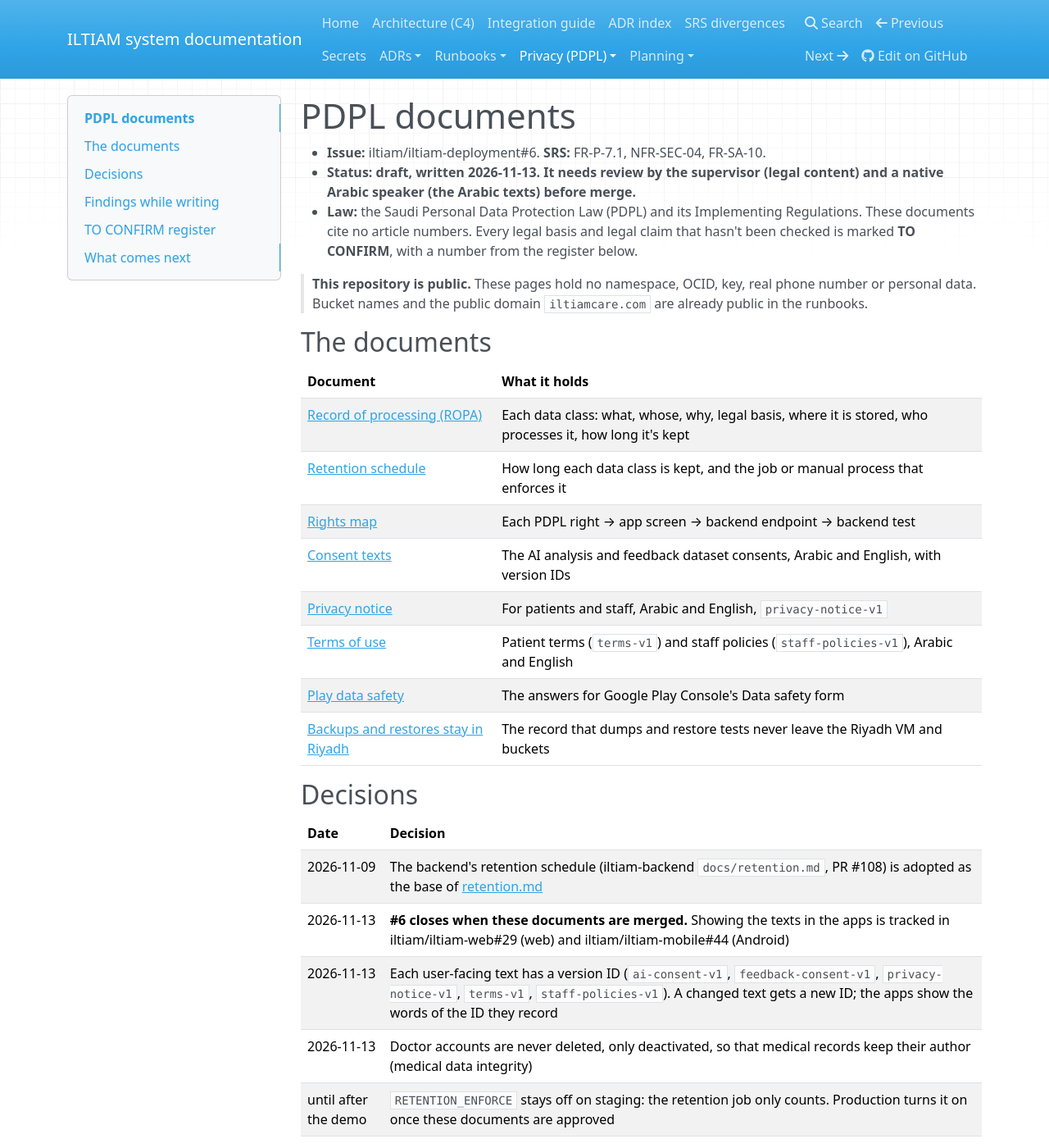
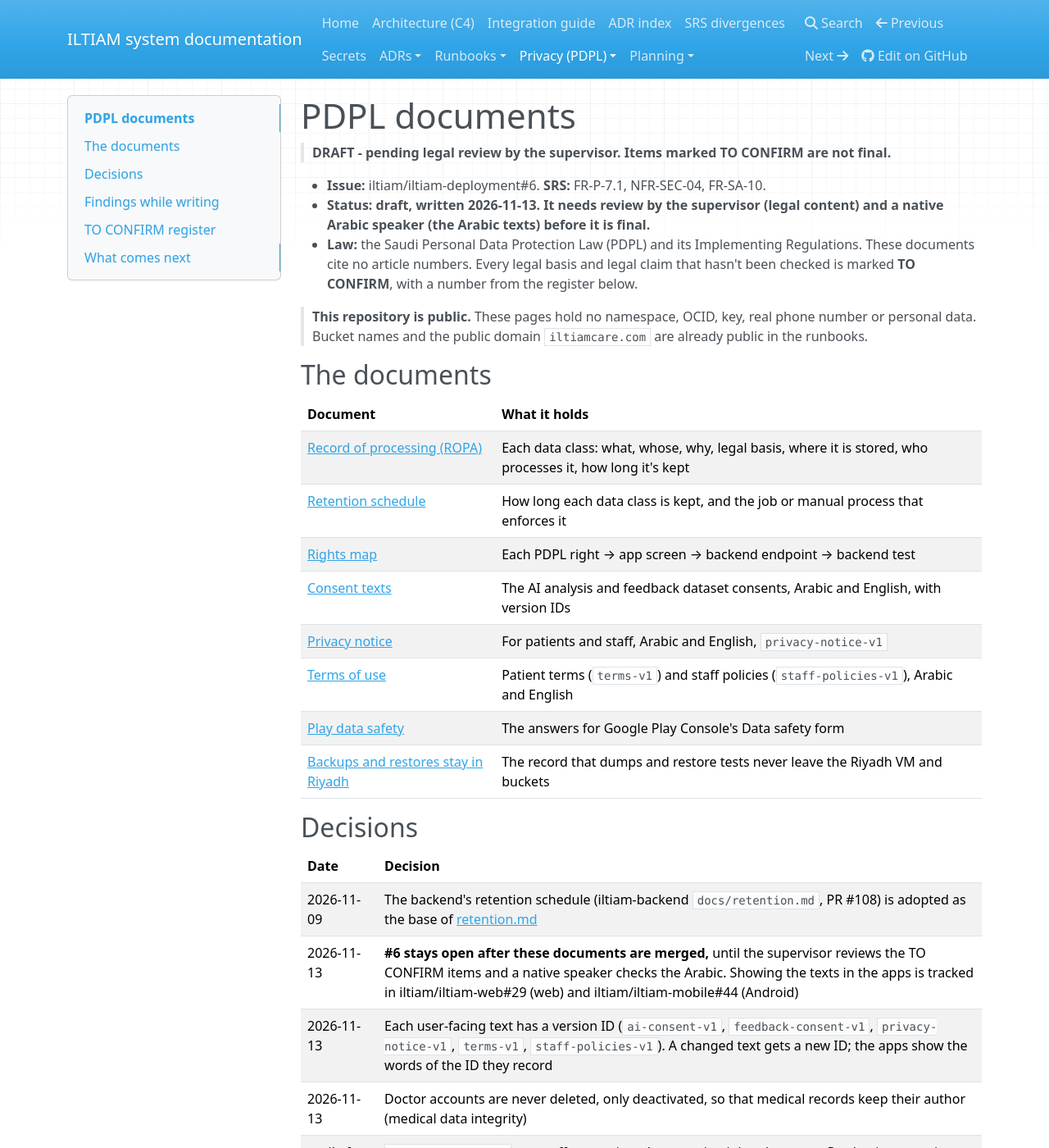
Before and after one commit to iltiam/iltiam-deployment, an MkDocs documentation site: the page built from docs/privacy/index.md, in a window 1280 px wide and 1400 px high. Shown: the whole window at 82% size. Built offline with MkDocs 1.6.1, drawn with Linux system fonts in a browser that asks for light colours.

Commit message:
docs(privacy): mark the PDPL documents as a draft pending legal review
Refs #6

```diff
--- a/docs/privacy/index.md
+++ b/docs/privacy/index.md
@@ -1,7 +1,9 @@
 # PDPL documents
 
+> **DRAFT - pending legal review by the supervisor. Items marked TO CONFIRM are not final.**
+
 - **Issue:** iltiam/iltiam-deployment#6. **SRS:** FR-P-7.1, NFR-SEC-04, FR-SA-10.
-- **Status:** **draft, written 2026-11-13. It needs review by the supervisor (legal content) and a native Arabic speaker (the Arabic texts) before merge.**
+- **Status:** **draft, written 2026-11-13. It needs review by the supervisor (legal content) and a native Arabic speaker (the Arabic texts) before it is final.**
 - **Law:** the Saudi Personal Data Protection Law (PDPL) and its Implementing Regulations. These documents cite no article numbers. Every legal basis and legal claim that hasn't been checked is marked **TO CONFIRM**, with a number from the register below.
 
 > **This repository is public.** These pages hold no namespace, OCID, key, real phone number or personal data. Bucket names and the public domain `iltiamcare.com` are already public in the runbooks.
@@ -24,7 +26,7 @@
 | Date | Decision |
 |---|---|
 | 2026-11-09 | The backend's retention schedule (iltiam-backend `docs/retention.md`, PR #108) is adopted as the base of [retention.md](retention.md) |
-| 2026-11-13 | **#6 closes when these documents are merged.** Showing the texts in the apps is tracked in iltiam/iltiam-web#29 (web) and iltiam/iltiam-mobile#44 (Android) |
+| 2026-11-13 | **#6 stays open after these documents are merged,** until the supervisor reviews the TO CONFIRM items and a native speaker checks the Arabic. Showing the texts in the apps is tracked in iltiam/iltiam-web#29 (web) and iltiam/iltiam-mobile#44 (Android) |
 | 2026-11-13 | Each user-facing text has a version ID (`ai-consent-v1`, `feedback-consent-v1`, `privacy-notice-v1`, `terms-v1`, `staff-policies-v1`). A changed text gets a new ID; the apps show the words of the ID they record |
 | 2026-11-13 | Doctor accounts are never deleted, only deactivated, so that medical records keep their author (medical data integrity) |
 | until after the demo | `RETENTION_ENFORCE` stays off on staging: the retention job only counts. Production turns it on once these documents are approved |
```
Also changed, not shown: docs/privacy/consent-texts.md (+1 -1 lines), docs/privacy/privacy-notice.md (+1 -1 lines), docs/privacy/terms-of-use.md (+1 -1 lines).
